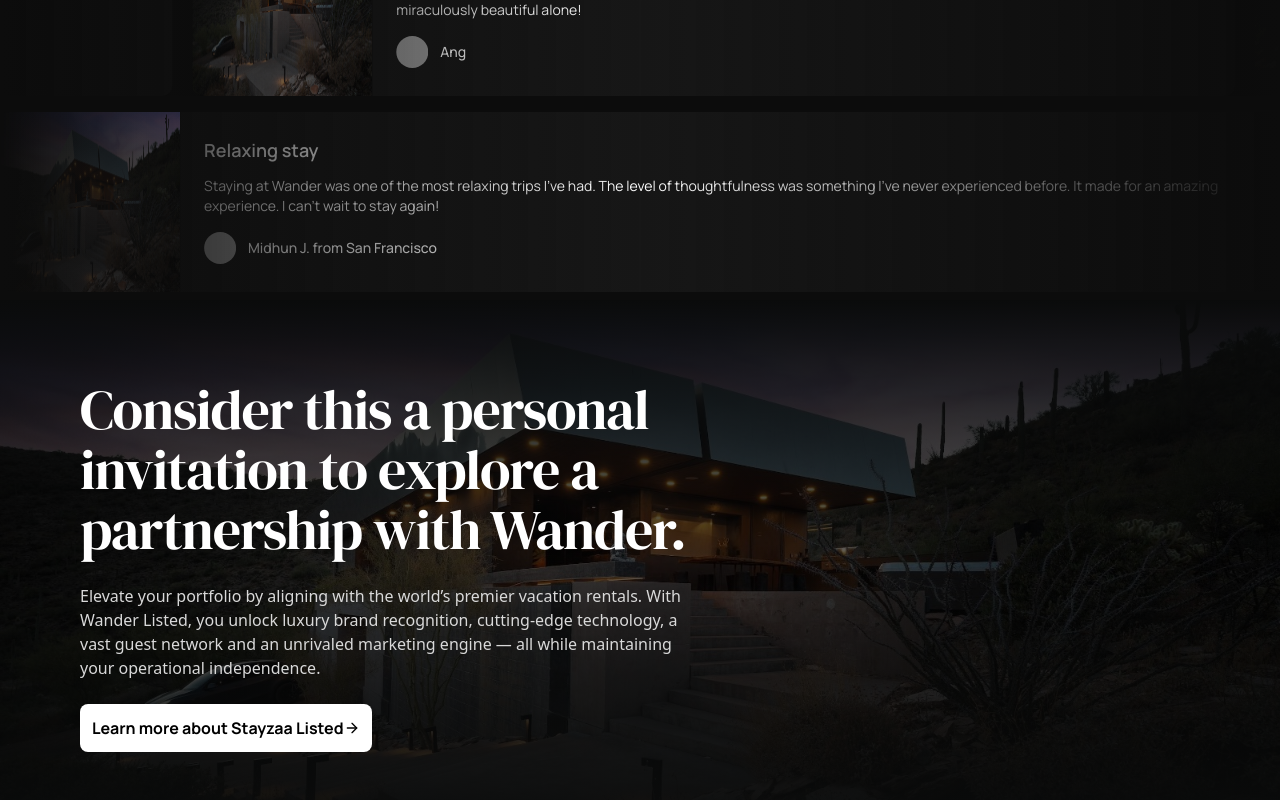
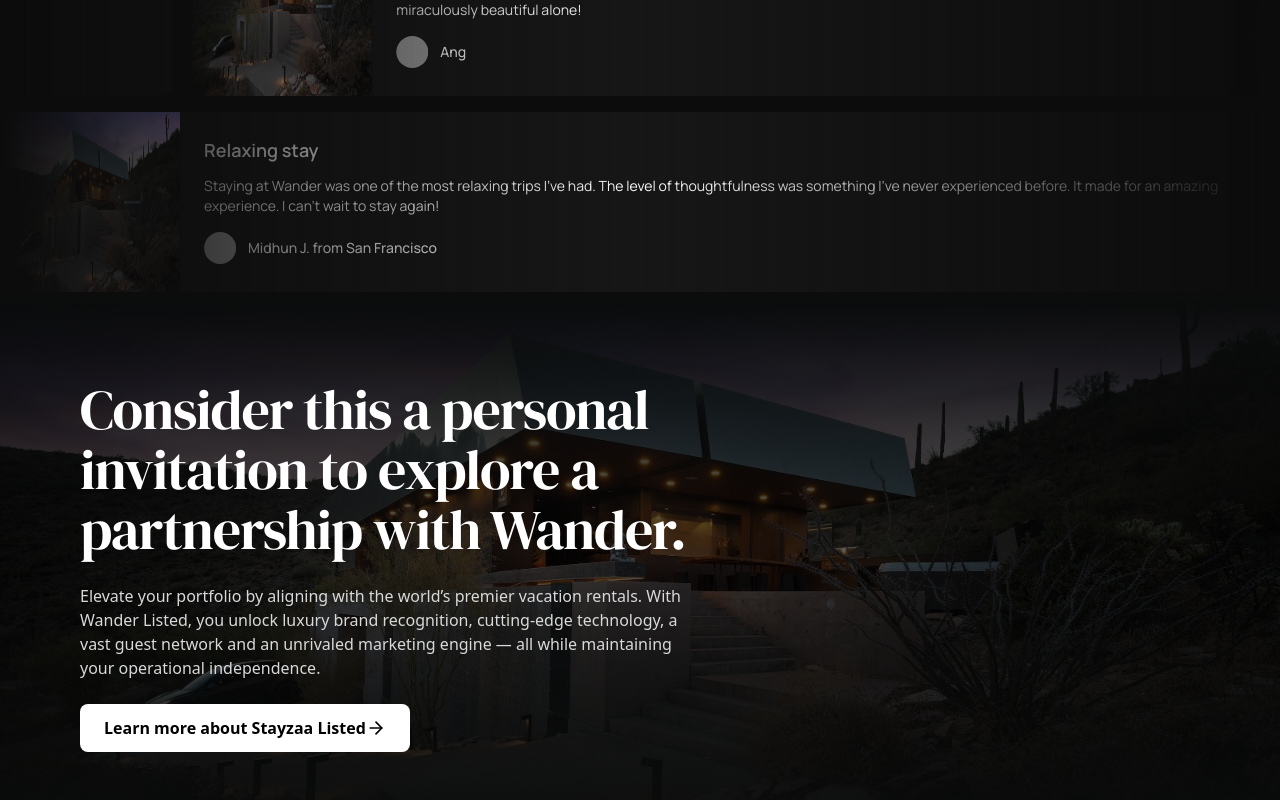
Before and after one commit to Shivam-Batham/stayzaa-page, a React (Vite) app: page / in a window 1280 px wide. Shown: the part 8301-9101 px from the top of the page. Built offline with nearby package versions, Linux system fonts and the light colour scheme; grey boxes are pictures that could not be loaded.

Commit message:
button hove color fixed

```diff
--- a/src/sections/section11.tsx
+++ b/src/sections/section11.tsx
@@ -19,7 +19,6 @@
 
       {/* Content */}
       <div className="mx-auto max-w-[1440px] px-5 md:px-16 lg:px-20">
-
         <div className=" relative z-10 max-w-[609px] space-y-6">
           <h2 className="font-headline text-[2.5rem] leading-[3rem] xl:leading-[3.75rem] tracking-[-0.075rem] text-balance md:mr-20 xl:m-0 !block font-bold xl:text-[56px] text-start">
             Consider this a personal invitation to explore a partnership with
@@ -33,11 +32,10 @@
             independence.
           </p>
 
-        {/* CTA Button */}
-        <Button className="mt-4 z-[999] bg-white rounded-md text-md text-black px-6 h-12 flex gap-0 font-bold font-body tracking-[0px] w-full md:w-fit">
+          <button className="mt-4 flex items-center justify-center bg-white w-fit rounded-md text-md text-black px-6 h-12  font-bold">
             <p className=" ">Learn more about Stayzaa Listed</p>
-          <ArrowRight className="" />
-        </Button>
+            <ArrowRight className="w-5 h-5" />
+          </button>
         </div>
       </div>
     </section>
```
Lines whose indentation alone changed are shown as unchanged.
